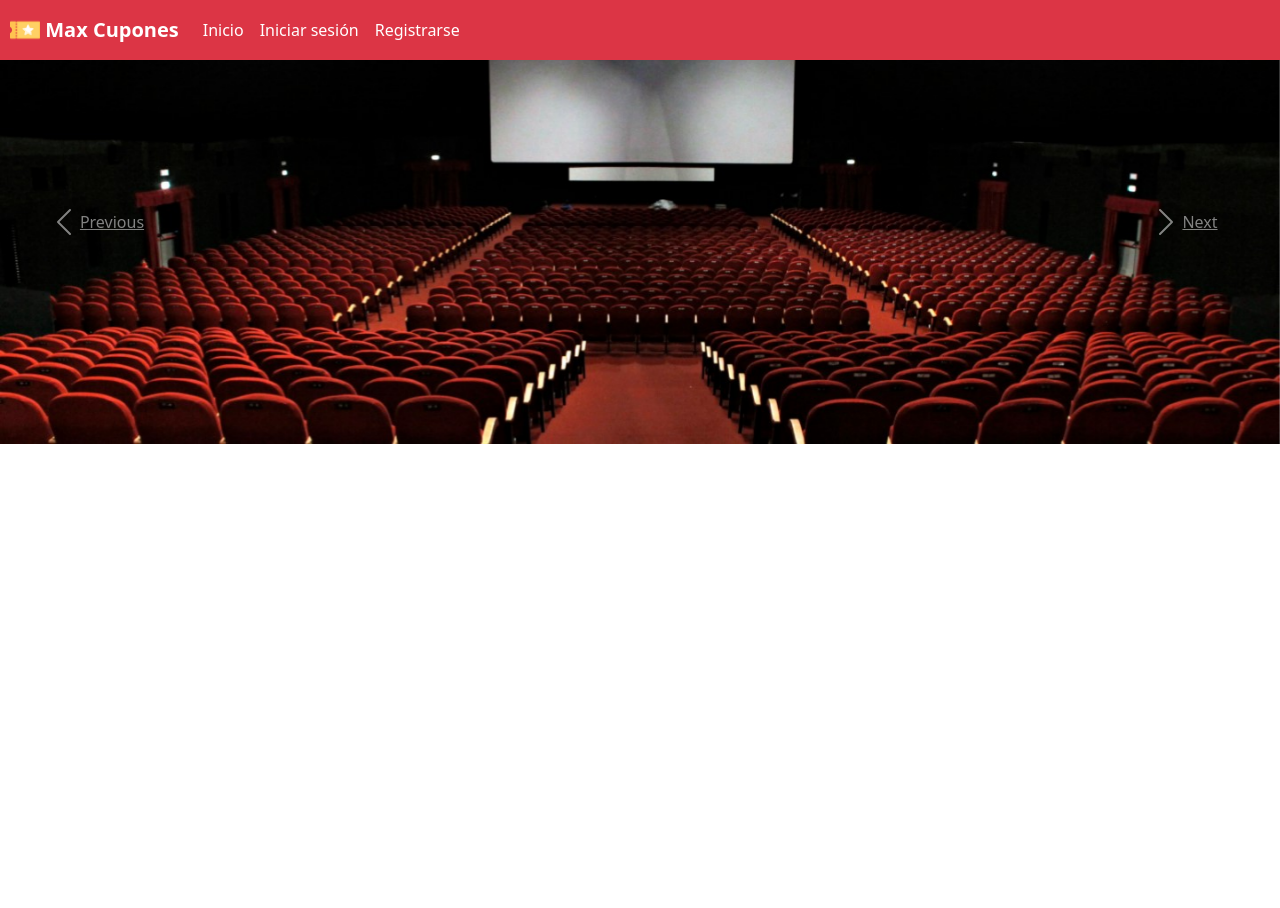
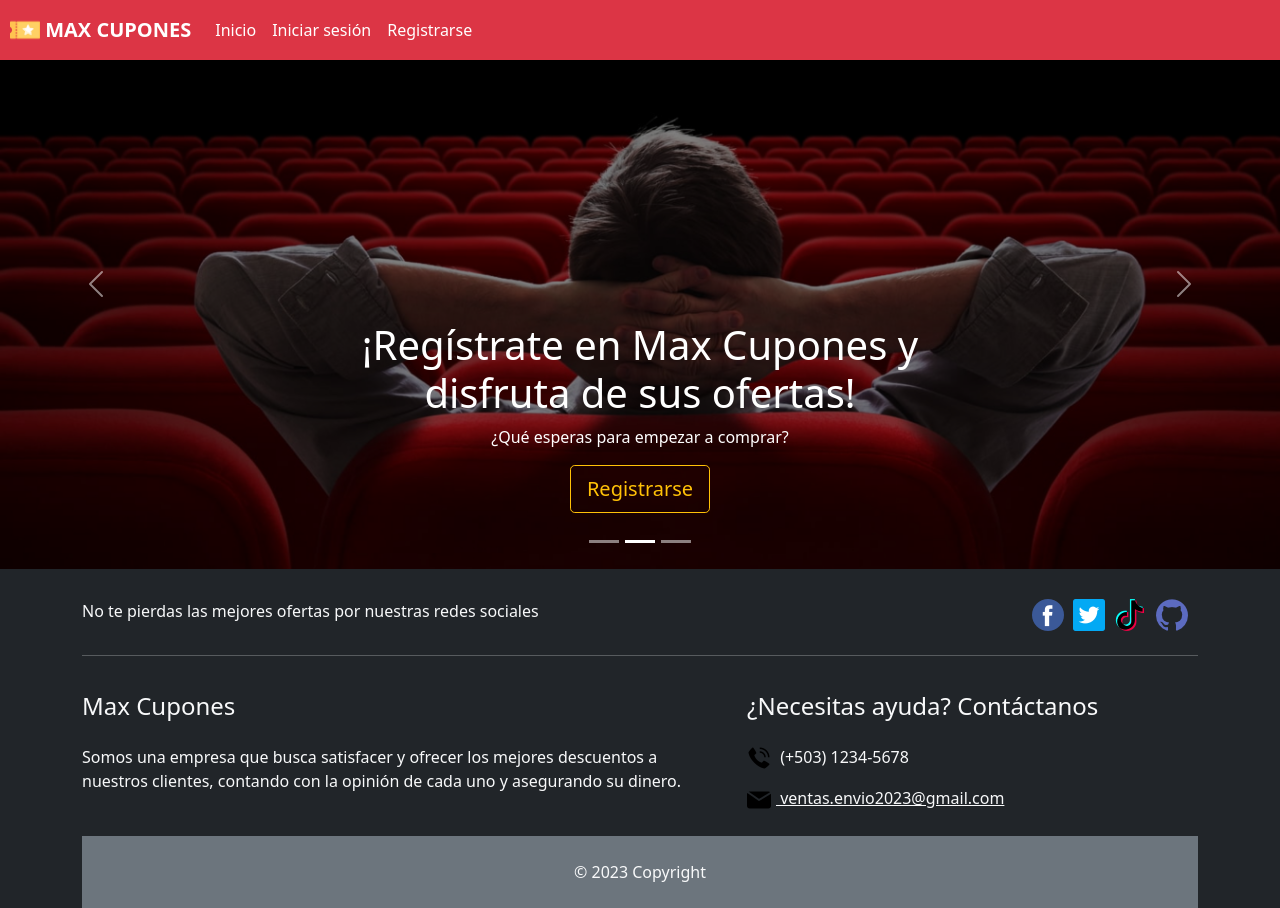
Before and after one commit to ToshiKaji/Proyecto_Catedra_LIS, a PHP site: page /ToshiLIS/Vista/Cupones/Inicio.php in a window 1280 px wide. Before the commit the page ends 444 px from the top, so only its background shows below. Run offline with PHP 8.4, Linux system fonts and the light colour scheme.

Commit message:
mod login and sessions

```diff
--- a/Vista/Cupones/Inicio.php
+++ b/Vista/Cupones/Inicio.php
@@ -4,7 +4,9 @@
     <meta charset="UTF-8">
     <meta http-equiv="X-UA-Compatible" content="IE=edge">
     <meta name="viewport" content="width=device-width, initial-scale=1.0">
-    <link href="https://cdn.jsdelivr.net/npm/bootstrap@5.1.3/dist/css/bootstrap.min.css" rel="stylesheet" integrity="sha384-1BmE4kWBq78iYhFldvKuhfTAU6auU8tT94WrHftjDbrCEXSU1oBoqyl2QvZ6jIW3" crossorigin="anonymous">
+    <link href="https://cdn.jsdelivr.net/npm/bootstrap@5.0.2/dist/css/bootstrap.min.css" rel="stylesheet" integrity="sha384-EVSTQN3/azprG1Anm3QDgpJLIm9Nao0Yz1ztcQTwFspd3yD65VohhpuuCOmLASjC" crossorigin="anonymous">
+    <script src="https://cdn.jsdelivr.net/npm/bootstrap@5.0.2/dist/js/bootstrap.bundle.min.js" integrity="sha384-MrcW6ZMFYlzcLA8Nl+NtUVF0sA7MsXsP1UyJoMp4YLEuNSfAP+JcXn/tWtIaxVXM" crossorigin="anonymous"></script>
+    <link rel="stylesheet" href="../Cupones/css/inicio.css">
     <title>Max Cupones</title>
 </head>
 <body>
@@ -12,31 +14,58 @@
         <?php
           include_once('../Layout/Header.php');
         ?>
-    </header>
-    <div id="carouselExampleIndicators" class="carousel slide" data-ride="carousel">
-        <ol class="carousel-indicators">
-            <li data-target="#carouselExampleIndicators" data-slide-to="0" class="active"></li>
-            <li data-target="#carouselExampleIndicators" data-slide-to="1"></li>
-            <li data-target="#carouselExampleIndicators" data-slide-to="2"></li>
-        </ol>
+
+        <div id="myCarousel" class="carousel slide" data-bs-ride="carousel">
+          <div class="carousel-indicators">
+            <button type="button" data-bs-target="#myCarousel" data-bs-slide-to="0" class="" aria-label="Slide 1"></button>
+            <button type="button" data-bs-target="#myCarousel" data-bs-slide-to="1" aria-label="Slide 2" class="active" aria-current="true"></button>
+            <button type="button" data-bs-target="#myCarousel" data-bs-slide-to="2" aria-label="Slide 3" class=""></button>
+          </div>
           <div class="carousel-inner">
-            <div class="carousel-item active">
-                <img class="d-block w-100" src="../Cupones/img/cine.jpg" alt="First slide">
-            </div>
-            <div class="carousel-item">
-                <img class="d-block w-100" src="../Cupones/img/makeup.jpg" alt="Second slide">
-            </div>
-            <div class="carousel-item">
-                <img class="d-block w-100" src="../Cupones/img/spa.jpg" alt="Third slide">
+            <div class="carousel-item" data-interval="5000">
+              <img class="overlay-image d-block w-100" id="imagen" src="../Cupones/img/park.jpg" alt="spa">
+              <div class="container">
+                <div class="carousel-caption text-start">
+                  <h1>Disfruta de excelentes servicios <br> sin preocuparte por tu dinero</h1>
+                  <p>Cupones de descuento de spa, restaurantes, parques de diversiones, cine y sauna.</p>
+                  <p><a class="btn btn-lg btn-warning" href="#">Ver ofertas</a></p>
                 </div>
               </div>
-        <a class="carousel-control-prev" href="#carouselExampleIndicators" role="button" data-slide="prev">
+            </div>
+            <div class="carousel-item active" data-interval="5000">
+              <img class="overlay-image d-block w-100" id="imagen" src="../Cupones/img/cine.jpg" alt="cine">
+                <div class="container">
+                  <div class="carousel-caption">
+                    <h1>¡Regístrate en Max Cupones y <br> disfruta de sus ofertas!</h1>
+                    <p>¿Qué esperas para empezar a comprar?</p>
+                    <p><a class="btn btn-lg btn-outline-warning" href="../Usuarios/newLogin.php">Registrarse</a></p>
+                  </div>
+                </div>
+            </div>
+            <div class="carousel-item" data-interval="5000">
+              <img class="overlay-image d-block w-100" id="imagen" src="../Cupones/img/make-up.jpg" alt="Makeup">
+                <div class="container">
+                  <div class="carousel-caption text-end">
+                    <h1>Desde de artículos hogareños hasta <br> artículos de belleza</h1>
+                    <p>Contamos con cupones de descuento para maquillaje, salones de belleza, <br> tratamientos, ¡y más!</p>
+                    <p><a class="btn btn-lg btn-warning" href="#">Ver ofertas</a></p>
+                  </div>
+                </div>
+            </div>
+          </div>
+          <button class="carousel-control-prev" type="button" data-bs-target="#myCarousel" data-bs-slide="prev">
           <span class="carousel-control-prev-icon" aria-hidden="true"></span>
-            <span class="sr-only">Previous</span>
-        </a>
-        <a class="carousel-control-next" href="#carouselExampleIndicators" role="button" data-slide="next">
+          <span class="visually-hidden">Previous</span>
+          </button>
+          <button class="carousel-control-next" type="button" data-bs-target="#myCarousel" data-bs-slide="next">
           <span class="carousel-control-next-icon" aria-hidden="true"></span>
-            <span class="sr-only">Next</span>
-        </a>
+          <span class="visually-hidden">Next</span>
+        </button>
       </div>
+    </header>
+    <footer>
+      <?php
+        include_once('../Layout/Footer.php');
+      ?>
+    </footer>
 </body>
--- /dev/null
+++ b/Vista/Cupones/css/inicio.css
@@ -0,0 +1,7 @@
+.overlay-image{
+    opacity: 50%;
+}
+
+.carousel-item{
+    background: black;
+}
--- a/Vista/Layout/Footer.php
+++ b/Vista/Layout/Footer.php
@@ -1,8 +1,40 @@
-
-        <!-- /aqui va a ir codigo-->
-
+<link href="https://cdn.jsdelivr.net/npm/bootstrap@5.0.2/dist/css/bootstrap.min.css" rel="stylesheet" integrity="sha384-EVSTQN3/azprG1Anm3QDgpJLIm9Nao0Yz1ztcQTwFspd3yD65VohhpuuCOmLASjC" crossorigin="anonymous">
+<script src="https://cdn.jsdelivr.net/npm/bootstrap@5.0.2/dist/js/bootstrap.bundle.min.js" integrity="sha384-MrcW6ZMFYlzcLA8Nl+NtUVF0sA7MsXsP1UyJoMp4YLEuNSfAP+JcXn/tWtIaxVXM" crossorigin="anonymous"></script>
+<body>
+<footer class="footer bg-dark">
+        <div class="container">
+                <div class="row">
+                        <div class="col-md-10 text-light" style="padding-top:30px;">
+                                <p>No te pierdas las mejores ofertas por nuestras redes sociales</p>
+                        </div>
+                        <div class="col-md-2 text-light" style="padding-top:30px;">
+                                <img style="padding-right:5px;" src="../Layout/img/facebook.png" alt="">
+                                <img style="padding-right:5px;" src="../Layout/img/gorjeo.png" alt="">
+                                <img style="padding-right:5px;" src="../Layout/img/tik-tok.png" alt="">
+                                <img style="padding-right:5px;" src="../Layout/img/github.png" alt="">
+                        </div>
+                </div>
+                <hr class="bg-light">
+                <div class="row">
+                        <div class="col-md-7 text-light" style="padding-top:20px;">
+                                <p class="h4 mb-4">Max Cupones</p>
+                                <p class="text-justify">
+                                        Somos una empresa que busca satisfacer y ofrecer los mejores descuentos
+                                        a nuestros clientes, contando con la opinión de cada uno y asegurando
+                                        su dinero.
+                                </p>
+                        </div>
+                        <div class="col-md-5 text-light mb-4" style="padding-top:20px;">
+                                <p class="h4 mb-4">¿Necesitas ayuda? Contáctanos</p>
+                                <p><img style="padding-right:5px;" src="../Layout/img/llamada-telefonica.png" alt=""> (+503) 1234-5678</p>
+                                <a class="text-light" href="https://mail.google.com/mail" target="_blank">
+                                <img style="padding-right:5px;" src="../Layout/img/mensaje.png" alt="">
+                                ventas.envio2023@gmail.com</a>
+                        </div>
+                </div>
+                <div class="text-light bg-secondary text-center p-4">
+                        © 2023 Copyright
+                </div>
         </div>
-        <footer>Este es el footer</footer>
+</footer>
 </body>
-</html>
- <!-- Esta es solo la parte de abajo por si le van a poner algo estetico-->
--- a/Vista/Layout/Header.php
+++ b/Vista/Layout/Header.php
@@ -6,15 +6,17 @@
     <meta charset="UTF-8">
     <meta http-equiv="X-UA-Compatible" content="IE=edge">
     <meta name="viewport" content="width=device-width, initial-scale=1.0">
+    <link href="https://cdn.jsdelivr.net/npm/bootstrap@5.0.2/dist/css/bootstrap.min.css" rel="stylesheet" integrity="sha384-EVSTQN3/azprG1Anm3QDgpJLIm9Nao0Yz1ztcQTwFspd3yD65VohhpuuCOmLASjC" crossorigin="anonymous">
+    <script src="https://cdn.jsdelivr.net/npm/bootstrap@5.0.2/dist/js/bootstrap.bundle.min.js" integrity="sha384-MrcW6ZMFYlzcLA8Nl+NtUVF0sA7MsXsP1UyJoMp4YLEuNSfAP+JcXn/tWtIaxVXM" crossorigin="anonymous"></script>
     <title>La Cuponera</title>
     <!-- No esxiste la funcion Login() en el controlador-->
 </head>
 <body>
     <header>
         <nav class="navbar navbar-expand-sm fixed-top navbar-light bg-danger" style="padding: 10px;">
-            <a class="navbar-brand" style="color:#FFFFFF; font-weight: bold;" href="#">
+            <a class="navbar-brand" style="color:#FFFFFF; font-weight: bold;" href="../Cupones/Inicio.php">
             <img src="../Layout/img/cupon.png" width="30" height="30" class="d-inline-block align-top" alt="logo">
-            Max Cupones
+            MAX CUPONES
             </a>
             <button class="navbar-toggler" type="button" data-toggle="collapse" data-target="#navbarNavDropdown" aria-controls="navbarNavDropdown" aria-expanded="false" aria-label="Toggle navigation">
             <span class="navbar-toggler-icon"></span>
@@ -25,10 +27,10 @@
                         <a class="nav-link" style="color:#FFFFFF;" href="../Cupones/Inicio.php">Inicio<span class="sr-only"></span></a>
                     </li>
                     <li class="nav-item active">
-                        <a class="nav-link" style="color:#FFFFFF;" href="login.php">Iniciar sesión</a>
+                        <a class="nav-link" style="color:#FFFFFF;" href="../Usuarios/login.php">Iniciar sesión</a>
                     </li>
                     <li class="nav-item active">
-                        <a class="nav-link" style="color:#FFFFFF;" href="newLogin.php">Registrarse</a>
+                        <a class="nav-link" style="color:#FFFFFF;" href="../Usuarios/newLogin.php">Registrarse</a>
                     </li>
                     </ul>
                 </div>
--- a/Vista/Usuarios/newLogin.php
+++ b/Vista/Usuarios/newLogin.php
@@ -50,5 +50,10 @@
                 </div>
             </div>
         </div>
+        <footer>
+            <?php
+                include_once('../Layout/Footer.php');
+            ?>
+        </footer>
     </body>
 </html>
```
Also changed, not shown: Vista/Usuarios/login.php (+7 -13 lines), Vista/Cupones/img/cine.jpg, Vista/Cupones/img/make-up.jpg (added), Vista/Cupones/img/makeup.jpg (deleted), Vista/Cupones/img/park.jpg (added), Vista/Cupones/img/spa.jpg (deleted), Vista/Layout/img/facebook.png (added), Vista/Layout/img/github.png (added), Vista/Layout/img/gorjeo.png (added), Vista/Layout/img/llamada-telefonica.png (added), Vista/Layout/img/mensaje.png (added), Vista/Layout/img/tik-tok.png (added). Lines whose indentation alone changed are shown as unchanged.
